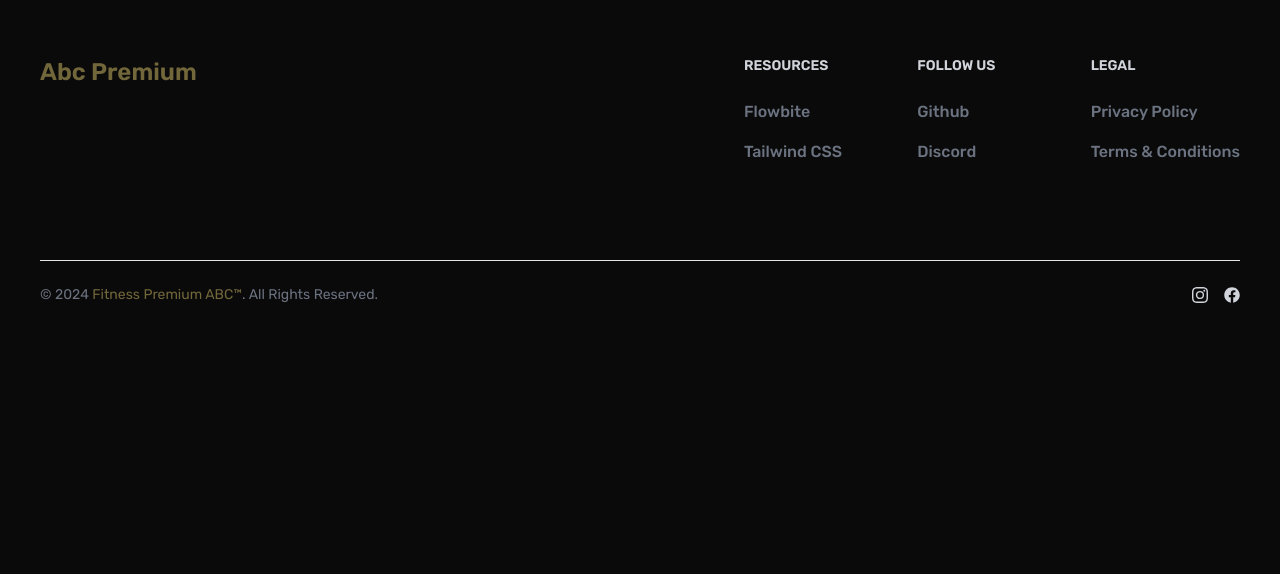
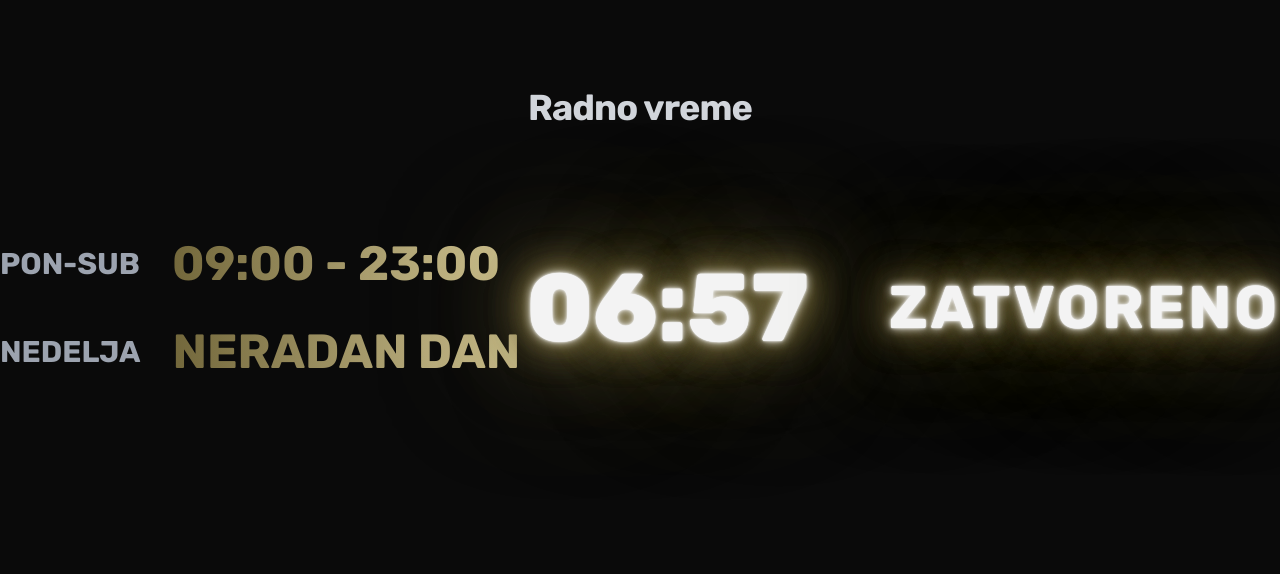
Before and after one commit to zlatanovics1/fitness-premium, a Next.js app: page / in a window 1280 px wide. Shown: the part 3126-3700 px from the top of the page. Before the commit the page ends 3459 px from the top, so only its background shows below. Built offline with nearby package versions, Linux system fonts and the light colour scheme.

Commit message:
Add open hours

```diff
--- a/app/globals.css
+++ b/app/globals.css
@@ -46,6 +46,24 @@
   .gold {
     @apply bg-gradient text-transparent bg-clip-text;
   }
+  .neon {
+    color: #f3f3f3;
+    text-shadow: 0 0 3px #f3f3f3, 0 0 1px #f3f3f3, 0 0 10px #f3f3f3,
+      0 0 20px hsla(48, 32%, 34%, 1), 0 0 40px hsla(48, 32%, 34%, 1),
+      0 0 90px hsla(48, 32%, 34%, 1), 0 0 40px hsla(48, 32%, 34%, 1),
+      0 0 150px hsla(48, 32%, 34%, 1);
+  }
+  .neonred {
+    color: #fff;
+    text-shadow: 0 0 3px #fff, 0 0 1px #fff, 0 0 10px #fff, 0 0 20px #fca5a5,
+      0 0 40px #fca5a5, 0 0 90px #fca5a5, 0 0 80px #fca5a5, 0 0 150px #fca5a5;
+  }
+  .neongreen {
+    color: #fff;
+    text-shadow: 0 0 3px #fff, 0 0 1px #fff, 0 0 10px #fff, 0 0 20px #86efac,
+      0 0 40px #86efac, 0 0 90px #86efac, 0 0 80px #86efac, 0 0 150px #86efac;
+  }
+
   .inout {
     animation: animate-inout linear infinite 12s;
   }
--- a/app/page.tsx
+++ b/app/page.tsx
@@ -2,6 +2,7 @@ import Contact from "@/components/Contact";
 import Features from "@/components/Features";
 import Hero from "@/components/Hero";
 import SocialProof from "@/components/SocialProof";
+import WorkTime from "@/components/WorkTime";
 
 export default function Home() {
   return (
@@ -10,6 +11,7 @@ export default function Home() {
       <SocialProof />
       <Features />
       <Contact />
+      <WorkTime />
     </>
   );
 }
--- /dev/null
+++ b/components/Timer.tsx
@@ -0,0 +1,40 @@
+"use client";
+
+import { useEffect, useState } from "react";
+
+export default function Timer() {
+  const [time, setTime] = useState(new Date());
+  const hours = time.getHours();
+  const displayTime = `${hours.toString().padStart(2, "0")}:${time
+    .getMinutes()
+    .toString()
+    .padStart(2, "0")}`;
+  const isOpen =
+    time.getDay() !== 7 &&
+    hours >= Number(process.env.NEXT_PUBLIC_OPEN_FROM) &&
+    hours < Number(process.env.NEXT_PUBLIC_OPEN_TO)
+      ? true
+      : false;
+
+  useEffect(function () {
+    let innerTimer: ReturnType<typeof setInterval>;
+    const secondsLeft = 60 - time.getSeconds() - 2; // -2 for accuracy
+
+    const timer = setInterval(() => {
+      innerTimer = setInterval(() => setTime(new Date()), 60 * 1000);
+      setTime(new Date());
+      clearInterval(timer);
+    }, secondsLeft * 1000);
+
+    return () => clearInterval(innerTimer);
+  }, []);
+  return (
+    <>
+      <div className="text-8xl neon font-extrabold ">{displayTime}</div>
+
+      <div className="text-6xl tracking-wider neon font-bold uppercase">
+        {isOpen ? "Otvoreno" : "Zatvoreno"}
+      </div>
+    </>
+  );
+}
--- /dev/null
+++ b/components/WorkTime.tsx
@@ -0,0 +1,33 @@
+import Section from "./Section";
+import Timer from "./Timer";
+import H2 from "./typography/H2";
+
+export default function WorkTime() {
+  return (
+    <Section>
+      <H2 className="text-center upercase">Radno vreme</H2>
+      <div className="flex justify-between items-center mt-28">
+        <div className=" space-y-10">
+          <div className="flex gap-8 items-center">
+            <p className="uppercase text-3xl font-bold text-gray-400">
+              PON-SUB
+            </p>
+            <p className="uppercase text-5xl font-bold gold">
+              {process.env.NEXT_PUBLIC_OPEN_FROM?.padStart(2, "0")}:00 -{" "}
+              {process.env.NEXT_PUBLIC_OPEN_TO?.padStart(2, "0")}:00
+            </p>
+          </div>
+          <div className="flex gap-8 items-center">
+            <p className="uppercase text-3xl font-bold text-gray-400">
+              nedelja
+            </p>
+            <p className="uppercase text-5xl font-bold gold">neradan dan</p>
+          </div>
+        </div>
+        <div className="flex gap-20 justify-center items-center">
+          <Timer />
+        </div>
+      </div>
+    </Section>
+  );
+}
```
Also changed, not shown: 1 other file (tests, documents, lock files or other folders).
